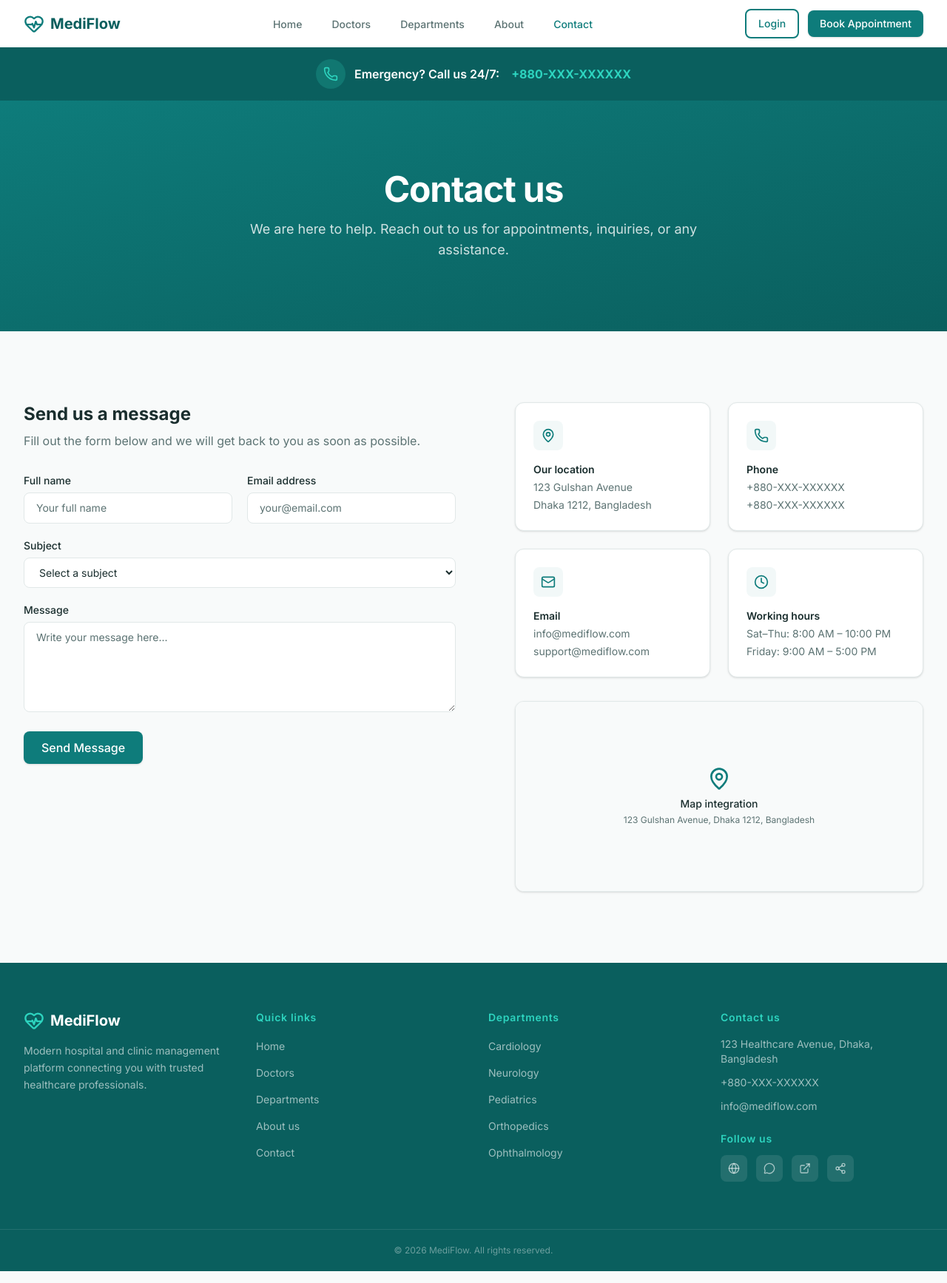
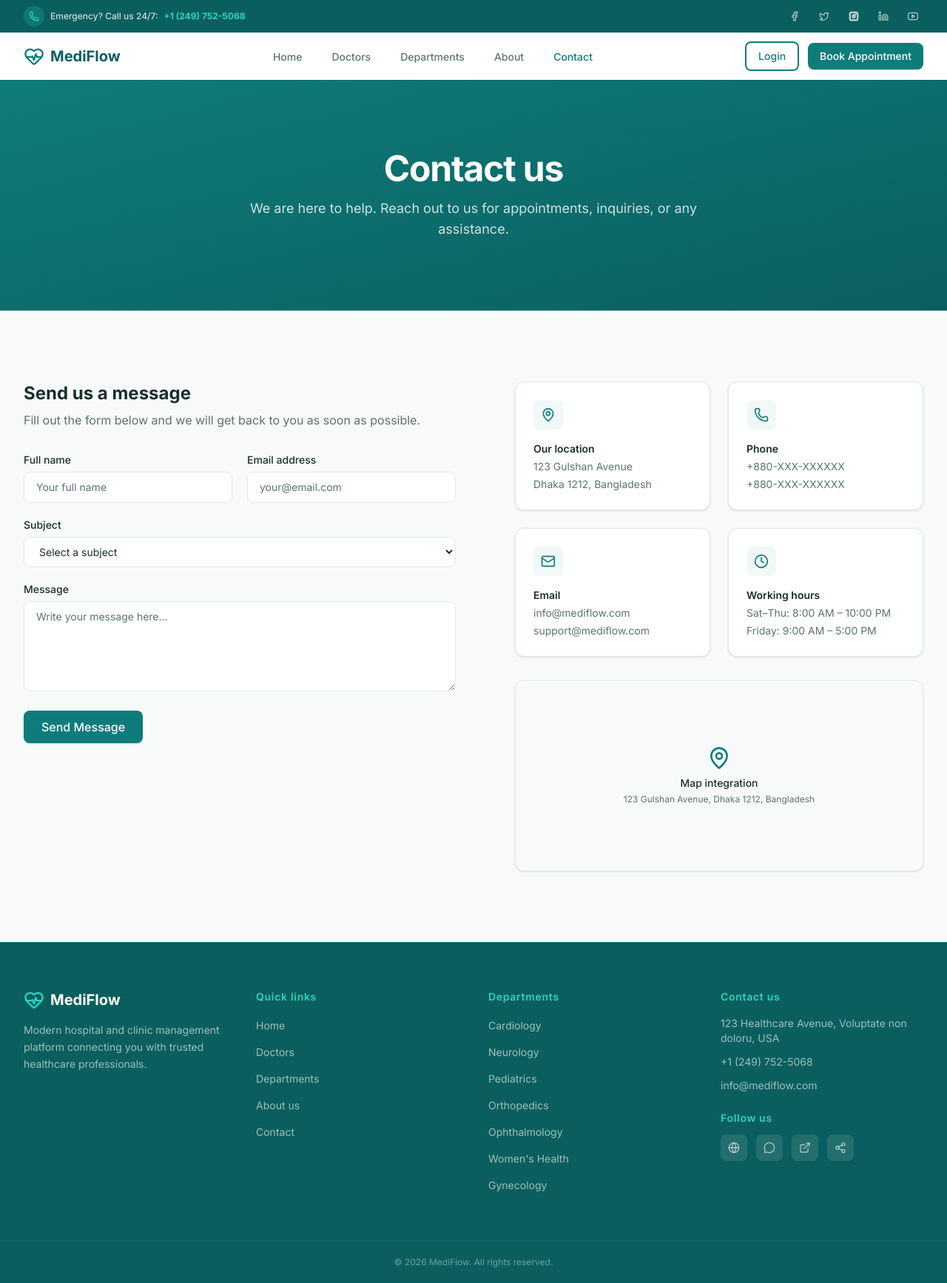
Before and after one commit to itstumpa/MediFlow-hospital-management-system, a Next.js app in the folder frontend/: page /contact in a window 1280 px wide. Shown: the whole page at 74% size. Built offline with nearby package versions, Linux system fonts and the light colour scheme.

Commit message:
update 8 files

```diff
--- a/frontend/src/app/components/home/Departments.tsx
+++ b/frontend/src/app/components/home/Departments.tsx
@@ -3,28 +3,78 @@ import {
   Baby,
   Bone,
   Brain,
+  BrainCircuit,
   Ear,
   Eye,
   Heart,
   Stethoscope,
   Syringe,
+  Venus,
 } from "lucide-react";
 
 interface Department {
   name: string;
+  description: string;
   icon: LucideIcon;
 }
 
 // TODO: Replace with API data
 const departments: Department[] = [
-  { name: "Cardiology", icon: Heart },
-  { name: "Neurology", icon: Brain },
-  { name: "Pediatrics", icon: Baby },
-  { name: "Orthopedics", icon: Bone },
-  { name: "Ophthalmology", icon: Eye },
-  { name: "Pulmonology", icon: Stethoscope },
-  { name: "ENT", icon: Ear },
-  { name: "General Surgery", icon: Syringe },
+  {
+    name: "Cardiology",
+    description:
+      "Expert heart care with advanced diagnostic and treatment technologies.",
+    icon: Heart,
+  },
+  {
+    name: "Neurology",
+    description:
+      "Comprehensive care for brain, spine, and nervous system disorders.",
+    icon: Brain,
+  },
+  {
+    name: "Pediatrics",
+    description: "Child-friendly care from infancy through adolescence.",
+    icon: Baby,
+  },
+  {
+    name: "Orthopedics",
+    description: "Treatment for bone, joint, and muscle conditions & injuries.",
+    icon: Bone,
+  },
+  {
+    name: "Ophthalmology",
+    description:
+      "Complete eye exams, surgeries, and vision correction services.",
+    icon: Eye,
+  },
+  {
+    name: "Pulmonology",
+    description: "Advanced respiratory care for lung and breathing conditions.",
+    icon: Stethoscope,
+  },
+  {
+    name: "ENT",
+    description: "Expert care for ear, nose, and throat conditions.",
+    icon: Ear,
+  },
+  {
+    name: "General Surgery",
+    description: "Minimally invasive and traditional surgical procedures.",
+    icon: Syringe,
+  },
+  {
+    name: "Mental Health",
+    description:
+      "Compassionate support for mental well-being and emotional health.",
+    icon: BrainCircuit,
+  },
+  {
+    name: "Women's Health",
+    description:
+      "Comprehensive gynecological and reproductive health services.",
+    icon: Venus,
+  },
 ];
 
 export function Departments() {
@@ -33,7 +83,7 @@ export function Departments() {
       <div className="mx-auto max-w-page px-4 md:px-6 lg:px-8">
         <div className="mb-12 text-center">
           <h2 className="text-3xl font-bold tracking-tight text-text-primary md:text-4xl">
-            Our departments
+            Our Departments
           </h2>
           <p className="mx-auto mt-4 max-w-2xl text-lg text-text-secondary leading-relaxed">
             Specialized medical departments equipped with modern technology and
@@ -41,23 +91,41 @@ export function Departments() {
           </p>
         </div>
 
-        <div className="grid grid-cols-2 gap-4 sm:grid-cols-3 md:grid-cols-4 md:gap-6">
+        <div className="grid gap-6 sm:grid-cols-2 md:grid-cols-3 lg:grid-cols-5">
           {departments.map((dept) => {
             const Icon = dept.icon;
             return (
               <div
                 key={dept.name}
-                className="group flex cursor-pointer flex-col items-center gap-4 rounded-xl border border-border bg-surface p-6 text-center shadow-sm transition-all duration-200 hover:-translate-y-1 hover:border-primary hover:shadow-md"
+                className="group flex flex-col overflow-hidden rounded-xl border border-border bg-surface shadow-sm transition-all duration-200 hover:-translate-y-1 hover:shadow-lg"
                 role="article"
                 tabIndex={0}
                 aria-label={`Department of ${dept.name}`}
               >
-                <div className="flex h-14 w-14 items-center justify-center rounded-xl bg-primary/5 transition-colors duration-200 group-hover:bg-primary/10">
-                  <Icon className="h-7 w-7 text-primary" aria-hidden="true" />
+                {/* Teal gradient header */}
+                <div className="flex items-center justify-center bg-[#9be0d7]/80 px-6 py-8">
+                  <div className="flex h-20 w-20 items-center justify-center rounded-full bg-white/80 backdrop-blur-sm">
+                    <Icon className="h-10 w-10 text-[#2DD4BF]" aria-hidden="true" />
+                  </div>
                 </div>
-                <span className="text-sm font-semibold text-text-primary md:text-base">
-                  {dept.name}
-                </span>
+
+                {/* Content */}
+                <div className="flex flex-1 flex-col p-5">
+                  <h3 className="text-lg font-bold text-text-primary">
+                    {dept.name}
+                  </h3>
+                  <p className="mt-2 line-clamp-2 flex-1 text-sm leading-relaxed text-text-secondary">
+                    {dept.description}
+                  </p>
+
+                  {/* CTA Button */}
+                  <button
+                    type="button"
+                    className="mt-5 w-full rounded-lg bg-primary px-4 py-2.5 text-sm font-semibold text-white transition-colors duration-200 hover:bg-primary-dark focus-visible:outline-2 focus-visible:outline-offset-2 focus-visible:outline-primary"
+                  >
+                    Learn More &rarr;
+                  </button>
+                </div>
               </div>
             );
           })}
--- a/frontend/src/app/components/home/EmergencyBanner.tsx
+++ b/frontend/src/app/components/home/EmergencyBanner.tsx
@@ -1,25 +1,84 @@
 import { Phone } from "lucide-react";
+import Link from "next/link";
+
+const socialLinks = [
+  {
+    label: "Facebook",
+    href: "#",
+    path: "M18 2h-3a5 5 0 0 0-5 5v3H7v4h3v8h4v-8h3l1-4h-4V7a1 1 0 0 1 1-1h3z",
+  },
+  {
+    label: "Twitter",
+    href: "#",
+    path: "M22 4s-.7 2.1-2 3.4c1.6 10-9.4 17.3-18 11.6 2.2.1 4.4-.6 6-2C3 15.5.5 9.6 3 5c2.2 2.6 5.6 4.1 9 4-.9-4.2 4-6.6 7-3.8 1.1 0 3-1.2 3-1.2z",
+  },
+  {
+    label: "Instagram",
+    href: "#",
+    path: "M17 2H7a5 5 0 0 0-5 5v10a5 5 0 0 0 5 5h10a5 5 0 0 0 5-5V7a5 5 0 0 0-5-5Zm0 2a3 3 0 0 1 3 3v10a3 3 0 0 1-3 3H7a3 3 0 0 1-3-3V7a3 3 0 0 1 3-3h10Zm-5 4a4 4 0 1 0 0 8 4 4 0 0 0 0-8Zm0 2a2 2 0 1 1 0 4 2 2 0 0 1 0-4Zm4.5-3.5a1 1 0 1 0 0 2 1 1 0 0 0 0-2Z",
+  },
+  {
+    label: "LinkedIn",
+    href: "#",
+    path: "M16 8a6 6 0 0 1 6 6v7h-4v-7a2 2 0 0 0-2-2 2 2 0 0 0-2 2v7h-4v-7a6 6 0 0 1 6-6zM2 9h4v12H2zM4 6a2 2 0 1 0 0-4 2 2 0 0 0 0 4z",
+  },
+  {
+    label: "YouTube",
+    href: "#",
+    path: "M22.54 6.42a2.78 2.78 0 0 0-1.94-2C18.88 4 12 4 12 4s-6.88 0-8.6.46a2.78 2.78 0 0 0-1.94 2A29 29 0 0 0 1 12a29 29 0 0 0 .46 5.58 2.78 2.78 0 0 0 1.94 2C5.12 20 12 20 12 20s6.88 0 8.6-.46a2.78 2.78 0 0 0 1.94-2A29 29 0 0 0 23 12a29 29 0 0 0-.46-5.58zM10 15.5V8.5l6 3.5-6 3.5z",
+  },
+];
 
 export function EmergencyBanner() {
   return (
-    <section className="bg-primary-dark" aria-label="Emergency contact">
-      <div className="mx-auto flex max-w-page flex-col items-center justify-center gap-3 px-4 py-5 md:flex-row md:gap-4 md:py-4">
-        <div className="flex items-center gap-3">
-          <div className="flex h-10 w-10 items-center justify-center rounded-full bg-accent/20">
-            <Phone className="h-5 w-5 text-accent" aria-hidden="true" />
+    <div className="bg-primary-dark" aria-label="Top bar">
+      <div className="mx-auto flex max-w-page items-center justify-between px-4 py-2 md:px-6 lg:px-8">
+
+        {/* Emergency contact — right side */}
+        <div className="flex items-center gap-2">
+          <div className="flex h-7 w-7 items-center justify-center rounded-full bg-accent/20">
+            <Phone className="h-3.5 w-3.5 text-accent" aria-hidden="true" />
           </div>
-          <span className="text-base font-semibold text-white">
+          <span className="text-xs font-medium text-white/80">
             Emergency? Call us 24/7:
           </span>
+          <a
+            href="tel:+1 (249) 752-5068"
+            className="text-xs font-bold text-accent transition-colors hover:text-accent/80 focus-visible:outline-2 focus-visible:outline-offset-2 focus-visible:outline-accent rounded"
+            aria-label="Call emergency hotline: plus 1 (249) 752-5068"
+          >
+            +1 (249) 752-5068
+          </a>
         </div>
-        <a
-          href="tel:+880-XXX-XXXXXX"
-          className="text-base font-bold text-accent transition-colors hover:text-accent/80 focus-visible:outline-2 focus-visible:outline-offset-2 focus-visible:outline-accent rounded"
-          aria-label="Call emergency hotline: plus 880 XXX XXXXXX"
-        >
-          +880-XXX-XXXXXX
-        </a>
+
+         {/* Social icons — left side */}
+        <div className="flex items-center gap-3">
+          {socialLinks.map((social) => (
+            <Link
+              key={social.label}
+              href={social.href}
+              className="flex h-7 w-7 items-center justify-center rounded-full text-white/70 transition-colors duration-200 hover:bg-white/10 hover:text-accent focus-visible:outline-2 focus-visible:outline-offset-2 focus-visible:outline-accent"
+              aria-label={social.label}
+              target="_blank"
+              rel="noopener noreferrer"
+            >
+              <svg
+                viewBox="0 0 24 24"
+                fill="none"
+                stroke="currentColor"
+                strokeWidth="2"
+                strokeLinecap="round"
+                strokeLinejoin="round"
+                className="h-3.5 w-3.5"
+                aria-hidden="true"
+              >
+                <path d={social.path} />
+              </svg>
+            </Link>
+          ))}
+        </div>
+
       </div>
-    </section>
+    </div>
   );
 }
--- a/frontend/src/app/components/home/Footer.tsx
+++ b/frontend/src/app/components/home/Footer.tsx
@@ -28,11 +28,13 @@ const departmentLinks: FooterLink[] = [
   { label: "Pediatrics", href: "/departments" },
   { label: "Orthopedics", href: "/departments" },
   { label: "Ophthalmology", href: "/departments" },
+  { label: "Women's Health", href: "/departments" },
+  { label: "Gynecology", href: "/departments" },
 ];
 
 const contactInfo = [
-  { label: "123 Healthcare Avenue, Dhaka, Bangladesh" },
-  { label: "+880-XXX-XXXXXX" },
+  { label: "123 Healthcare Avenue, Voluptate non doloru, USA" },
+  { label: "+1 (249) 752-5068" },
   { label: "info@mediflow.com" },
 ];
 
--- a/frontend/src/app/contact/page.tsx
+++ b/frontend/src/app/contact/page.tsx
@@ -1,6 +1,5 @@
 "use client";
 
-import { EmergencyBanner } from "@/app/components/home/EmergencyBanner";
 import { Button } from "@/app/components/ui/Button";
 import { Clock, Mail, MapPin, Phone, Send } from "lucide-react";
 import { useState } from "react";
@@ -56,9 +55,6 @@ export default function ContactPage() {
 
   return (
     <>
-      {/* Emergency banner */}
-      <EmergencyBanner />
-
       {/* Hero banner */}
       <section className="bg-gradient-to-br from-primary to-primary-dark py-16 md:py-24">
         <div className="mx-auto max-w-page px-4 text-center md:px-6 lg:px-8">
--- a/frontend/src/app/layout.tsx
+++ b/frontend/src/app/layout.tsx
@@ -1,7 +1,8 @@
+import { EmergencyBanner } from "@/app/components/home/EmergencyBanner";
+import { Footer } from "@/app/components/home/Footer";
+import { Navbar } from "@/app/components/home/Navbar";
 import type { Metadata } from "next";
 import { Inter } from "next/font/google";
-import { Navbar } from "@/app/components/home/Navbar";
-import { Footer } from "@/app/components/home/Footer";
 import "./globals.css";
 
 const inter = Inter({
@@ -24,6 +25,7 @@ export default function RootLayout({
   return (
     <html lang="en" className={`${inter.variable} h-full antialiased`}>
       <body className="min-h-full flex flex-col">
+        <EmergencyBanner />
         <Navbar />
         <main className="flex-1">{children}</main>
         <Footer />
```
Also changed, not shown: frontend/src/app/components/home/CTA.tsx (+39 -12 lines), frontend/src/app/components/home/FeaturedDoctors.tsx (+10 -3 lines), frontend/src/app/components/home/Testimonials.tsx (+86 -18 lines).
